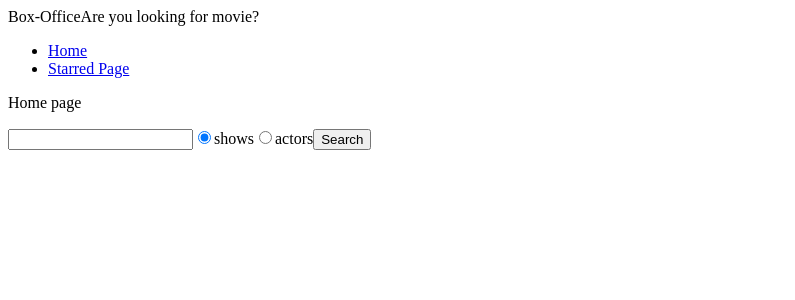
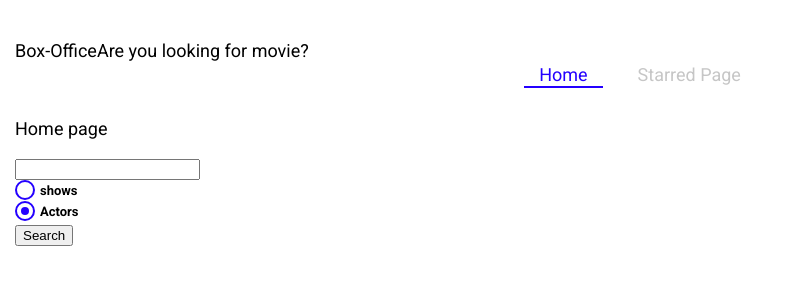
Before and after one commit to Aniketraj05/box-office-app, a React (Create React App) app: page / in a window 1280 px wide. Shown: the top 300 px of the page, without its empty margins (0-795 px from the left). Built offline with nearby package versions, Linux system fonts and the light colour scheme.

Commit message:
installed styled component, added title to app, added google font link, create a theme provider of styled components, modified navigation buttons designs, modified radio button designs

```diff
--- a/package.json
+++ b/package.json
@@ -8,6 +8,7 @@
     "react-dom": "^18.2.0",
     "react-router-dom": "^6.11.2",
     "react-scripts": "5.0.1",
+    "styled-components": "^6.0.2",
     "web-vitals": "^2.1.4",
     "workbox-background-sync": "^6.6.0",
     "workbox-broadcast-update": "^6.6.0",
--- a/public/index.html
+++ b/public/index.html
@@ -5,7 +5,10 @@
     <link rel="icon" href="%PUBLIC_URL%/favicon.ico" />
     <meta name="viewport" content="width=device-width, initial-scale=1" />
     <meta name="theme-color" content="#000000" />
-    <meta name="description" content="Web site created using create-react-app" />
+    <meta
+      name="description"
+      content="Web site created using create-react-app"
+    />
     <link rel="apple-touch-icon" href="%PUBLIC_URL%/logo192.png" />
     <!--
       manifest.json provides metadata used when your web app is installed on a
@@ -21,7 +24,11 @@
       work correctly both with client-side routing and a non-root public URL.
       Learn how to configure a non-root public URL by running `npm run build`.
     -->
-    <title>React App</title>
+    <link
+      href="https://fonts.googleapis.com/css?family=Roboto:300,400,700,&display=swap"
+      rel="stylesheet"
+    />
+    <title>Box Office</title>
   </head>
   <body>
     <noscript>You need to enable JavaScript to run this app.</noscript>
--- a/src/App.js
+++ b/src/App.js
@@ -5,6 +5,7 @@ import NoMatch from "./pages/NoMatch";
 import MainLayout from "./components/MainLayout";
 import ShowPage from "./pages/ShowPage";
 import StarredPage from "./pages/StarredPage";
+import { GlobalTheme } from "./theme";
 
 const ourQueryClient = new QueryClient();
 
@@ -12,6 +13,7 @@ function App() {
   return (
     <div className="app">
       <QueryClientProvider client={ourQueryClient}>
+        <GlobalTheme>
           <BrowserRouter>
             <Routes>
               <Route element={<MainLayout />}>
@@ -22,6 +24,7 @@ function App() {
               <Route path="*" element={<NoMatch />} />
             </Routes>
           </BrowserRouter>
+        </GlobalTheme>
       </QueryClientProvider>
     </div>
   );
--- a/src/components/Navs.js
+++ b/src/components/Navs.js
@@ -1,4 +1,5 @@
-import { Link } from "react-router-dom";
+import { NavLink } from "react-router-dom";
+import { styled } from "styled-components";
 const LINK = [
   {
     text: "Home",
@@ -12,16 +13,58 @@ const LINK = [
 
 const Navs = () => {
   return (
-    <ul>
+    <NavList>
       {LINK.map((item, index) => {
         return (
           <li key={index}>
-            <Link to={item.to}>{item.text}</Link>
+            <LinkStyled to={item.to}>{item.text}</LinkStyled>
           </li>
         );
       })}
-    </ul>
+    </NavList>
   );
 };
 
 export default Navs;
+
+const NavList = styled.ul`
+  display: flex;
+  justify-content: center;
+  list-style: none;
+  margin: 0 0 30px;
+  padding: 0;
+  li {
+    margin: 0 10px;
+  }
+`;
+
+const LinkStyled = styled(NavLink)`
+  display: block;
+  padding: 3px 15px;
+  position: relative;
+  text-decoration: none;
+  color: ${({ theme }) => theme.mainColors.gray};
+  &.active {
+    color: ${({ theme }) => theme.mainColors.blue};
+    &:after {
+      content: "";
+      position: absolute;
+      display: block;
+      height: 2px;
+      left: 0%;
+      bottom: 0;
+      background-color: ${({ theme }) => theme.mainColors.blue};
+      animation: slide-in 0.3s ease-in forwards;
+      @keyframes slide-in {
+        from {
+          left: 50%;
+          width: 0;
+        }
+        to {
+          left: 0%;
+          width: 100%;
+        }
+      }
+    }
+  }
+`;
--- a/src/components/SearchForm.js
+++ b/src/components/SearchForm.js
@@ -1,6 +1,7 @@
 import React from "react";
 import { useState } from "react";
 import { useSearchString } from "../custom/usePersistedSearch";
+import CutomRadio from "./shows/CutomRadio";
 
 const SearchForm = (props) => {
   const [searchValue, setSearchValue] = useSearchString();
@@ -26,26 +27,22 @@ const SearchForm = (props) => {
           onChange={(e) => setSearchValue(e.target.value)}
         />
 
-        <label>
-          <input
+        <CutomRadio
+          label="shows"
           type="radio"
           value="shows"
           name="search-option"
           checked={searchTypeState === "shows"}
           onChange={handleRadioChange}
         />
-          shows
-        </label>
-        <label>
-          <input
+        <CutomRadio
+          label="Actors"
           type="radio"
-            value="actors"
+          value="shows"
           name="search-option"
-            checked={searchTypeState === "actors"}
+          checked={searchTypeState === "shows"}
           onChange={handleRadioChange}
         />
-          actors
-        </label>
 
         <button type="submit">Search</button>
       </form>
--- /dev/null
+++ b/src/components/shows/CutomRadio.js
@@ -0,0 +1,61 @@
+import React from "react";
+import { styled } from "styled-components";
+
+const CutomRadio = (props) => {
+  const { label, ...inputProps } = props;
+  return (
+    <StyledRadio>
+      {label}
+      <input {...inputProps} type="radio" />
+      <span />
+    </StyledRadio>
+  );
+};
+
+export default CutomRadio;
+
+const StyledRadio = styled.label`
+  display: block;
+  position: relative;
+  padding-left: 25px;
+  cursor: pointer;
+  font-size: 13px;
+  user-select: none;
+  font-weight: 700;
+  line-height: 1.65;
+  input {
+    position: absolute;
+    opacity: 0;
+    cursor: pointer;
+  }
+  span {
+    position: absolute;
+    top: 0;
+    left: 0;
+    height: 16px;
+    width: 16px;
+    background-color: #fff;
+    border: 2px solid ${({ theme }) => theme.mainColors.blue};
+    border-radius: 50%;
+  }
+  input:checked ~ span {
+    background-color: #fff;
+    border: 2px solid ${({ theme }) => theme.mainColors.blue};
+  }
+  span:after {
+    content: "";
+    position: absolute;
+    display: none;
+  }
+  input:checked ~ span:after {
+    display: block;
+  }
+  span:after {
+    top: 4px;
+    left: 4px;
+    width: 8px;
+    height: 8px;
+    border-radius: 50%;
+    background: ${({ theme }) => theme.mainColors.blue};
+  }
+`;
--- a/src/index.css
+++ /dev/null
@@ -1,5 +0,0 @@
-/* * {
-  padding: 0;
-  margin: 0;
-  box-sizing: border-box;
-} */
--- a/src/index.js
+++ b/src/index.js
@@ -1,6 +1,5 @@
 import React from "react";
 import ReactDOM from "react-dom/client";
-import "./index.css";
 import App from "./App";
 import * as serviceWorkerRegistration from "./serviceWorkerRegistration";
 // import reportWebVitals from './reportWebVitals';
--- /dev/null
+++ b/src/theme.js
@@ -0,0 +1,29 @@
+import { ThemeProvider, createGlobalStyle } from "styled-components";
+
+export const theme = {
+  fontFamily: "Roboto, sans-serif",
+  mainColors: {
+    blue: "#2400ff",
+    gray: "#c6c6c6",
+    dark: "#353535",
+  },
+};
+const GlobalStyles = createGlobalStyle`
+  body {
+    font-family: ${({ theme }) => theme.fontFamily};
+    font-size: 18px;
+    margin: 0;
+    padding-top: 40px;
+    padding-left: 15px;
+    padding-right: 15px;
+  }
+`;
+
+export const GlobalTheme = ({ children }) => {
+  return (
+    <ThemeProvider theme={theme}>
+      <GlobalStyles />
+      {children}
+    </ThemeProvider>
+  );
+};
```
Also changed, not shown: 1 other file (tests, documents, lock files or other folders). Lines whose indentation alone changed are shown as unchanged.
